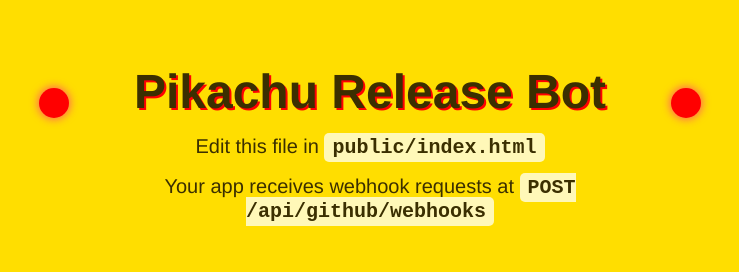
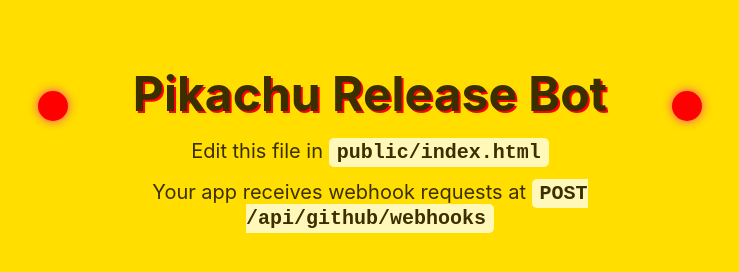
Before and after one commit to A-Star100/pikachu-release-bot, a plain HTML site: page public/index.html in a window 1280 px wide. Shown: the whole page, without its empty margins (270-1009 px from the left). Drawn offline with Linux system fonts and the light colour scheme.

Commit message:
make the font apple system - thunderbolt
Thunderbolt quick attack

```diff
--- a/public/index.html
+++ b/public/index.html
@@ -8,7 +8,7 @@
     <style>
       body {
         background: #FFDE00; /* Pikachu yellow */
-        font-family: 'Helvetica', 'Arial', cursive, sans-serif;
+        font-family: -apple-system, BlinkMacSystemFont, "Segoe UI", Roboto, Oxygen, Ubuntu, Cantarell, "Open Sans", "Helvetica Neue", sans-serif;
         color: #3B2F00; /* dark brown for contrast */
         margin: 0;
         padding: 2rem;
```
